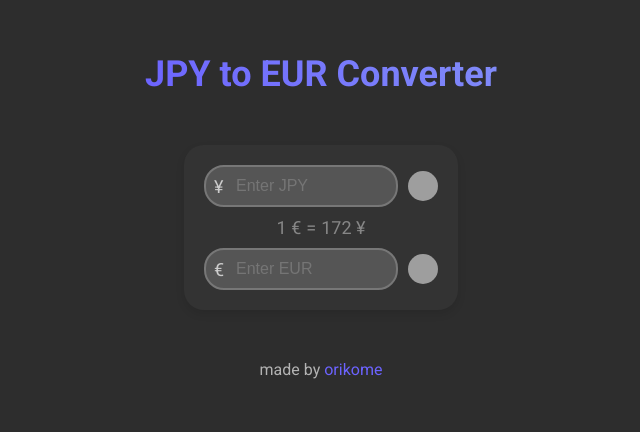
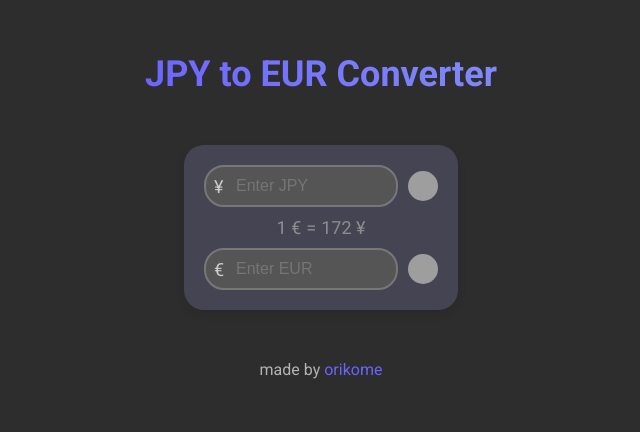
Before and after one commit to orikome/jpy-to-eur-converter, a plain HTML site: page index.html in a window 1280 px wide. Shown: the part 171-603 px from the top of the page, without its empty margins (319-959 px from the left). Drawn offline with Linux system fonts and the light colour scheme; no server answers; grey boxes are pictures that could not be loaded.

Commit message:
Change converter-box colors

```diff
--- a/style.css
+++ b/style.css
@@ -19,8 +19,8 @@ h1 {
     margin-bottom: 50px;
 }
 .converter-box {
-    color: #B3B3B3;
-    background-color: #333;
+    color: #b3b3b3;
+    background-color: #454452;
     padding: 20px;
     border-radius: 20px;
     box-shadow: 0 4px 8px rgba(0, 0, 0, 0.1);
```
